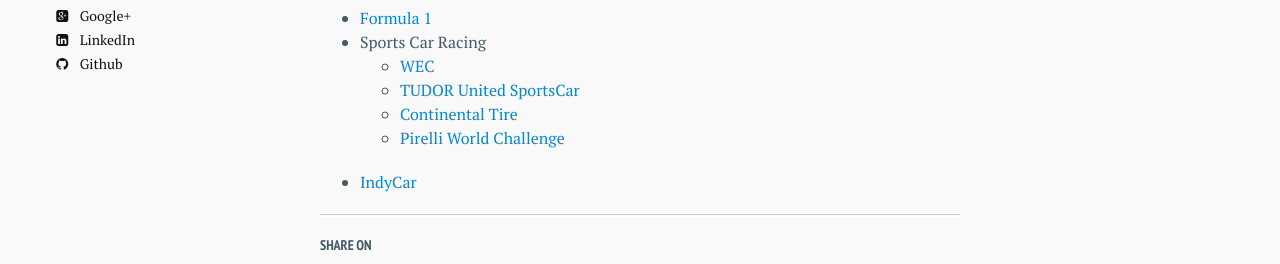
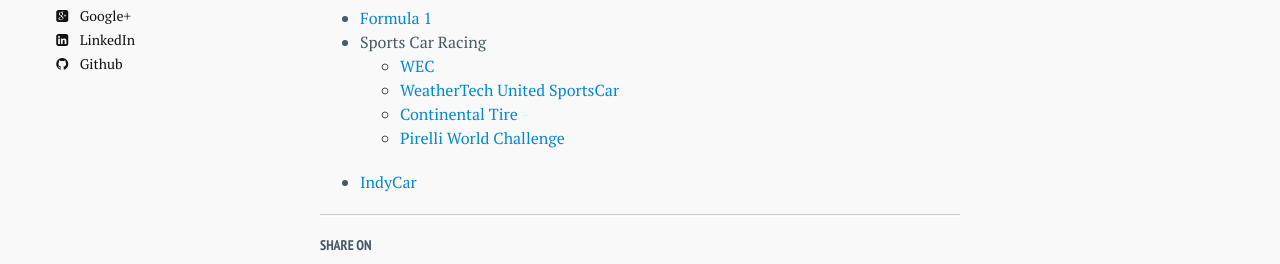
Before and after one commit to greggnakamura/greggnakamura.github.com, a Jekyll site: the page built from about/index.md, in a window 1280 px wide. Shown: the part 476-740 px from the top of the page. Built offline with Jekyll 4.4.1, drawn with Linux system fonts in a browser that asks for light colours.

Commit message:
Updates content

```diff
--- a/about/index.md
+++ b/about/index.md
@@ -15,7 +15,7 @@
 * [Formula 1](https://www.formula1.com/)
 * Sports Car Racing
     * [WEC](http://www.fiawec.com/)
-    * [TUDOR United SportsCar](http://www.imsa.com/series/united-sportscar)
+    * [WeatherTech United SportsCar](http://www.imsa.com/)
     * [Continental Tire](http://www.imsa.com/series/sportscar-challenge)
     * [Pirelli World Challenge](http://www.world-challenge.com/)
 * [IndyCar](http://www.indycar.com/)
```
